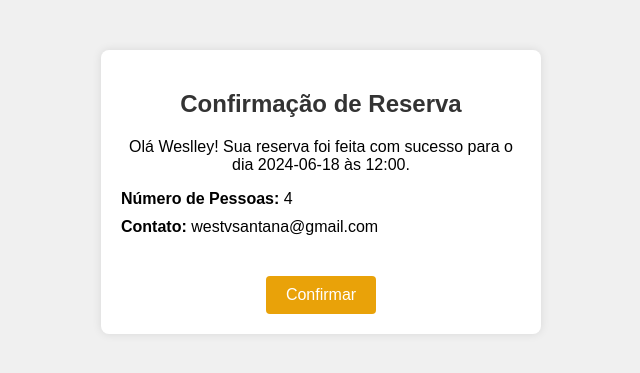
After one commit to Wsllyz/Mascate-MS, a Django app: page /reserva/confirmacao/ in a window 1280 px wide. The commit adds this page. Shown: the top 373 px of the page, without its empty margins (319-959 px from the left). Run offline with Django 5.2, Linux system fonts and the light colour scheme.

Commit message:
updateProject

```diff
--- a/principal/models.py
+++ b/principal/models.py
@@ -8,5 +8,5 @@ class Reserva(models.Model):
     data = models.DateField()
     hora = models.TimeField()
     numero_pessoas = models.IntegerField()
-    ocasiao_especial = models.BooleanField()
+    ocasiao_especial = models.TextField(max_length=30)
     comentarios = models.TextField(max_length=1000)
--- /dev/null
+++ b/principal/templates/confirmacao.html
@@ -0,0 +1,62 @@
+<!DOCTYPE html>
+<html lang="pt-br">
+<head>
+    <meta charset="UTF-8">
+    <meta name="viewport" content="width=device-width, initial-scale=1.0">
+    <title>Reserva confirmada!</title>
+    <style>
+        body {
+            font-family: Arial, sans-serif;
+            background-color: #f0f0f0;
+            text-align: center;
+            margin: 50px;
+        }
+        .container {
+            background-color: #ffffff;
+            border-radius: 8px;
+            box-shadow: 0 0 10px rgba(0, 0, 0, 0.1);
+            padding: 20px;
+            max-width: 400px;
+            margin: 0 auto;
+        }
+        h2 {
+            color: #333333;
+        }
+        .details {
+            text-align: left;
+            margin-bottom: 20px;
+        }
+        .details p {
+            margin: 10px 0;
+        }
+        .button {
+            background-color: #e9a209;
+            color: white;
+            border: none;
+            padding: 10px 20px;
+            text-align: center;
+            text-decoration: none;
+            display: inline-block;
+            font-size: 16px;
+            margin-top: 20px;
+            cursor: pointer;
+            border-radius: 4px;
+        }
+        .button:hover {
+            background-color: #e9a209;
+        }
+    </style>
+</head>
+<body>
+    <div class="container">
+        <h2>Confirmação de Reserva</h2>
+        <p>Olá {{ nome }}! Sua reserva foi feita com sucesso para o dia {{ data }} às {{ hora }}.</p>
+
+        <div class="details">
+            <p><strong>Número de Pessoas:</strong> {{ pessoas }}</p>
+            <p><strong>Contato:</strong> {{ email }}</p>
+        </div>
+        <button class="button" onclick="location.href='/'">Confirmar</button>
+    </div>
+</body>
+</html>
--- a/principal/urls.py
+++ b/principal/urls.py
@@ -1,6 +1,8 @@
 from django.urls import path
-from principal.views import reserva_view
+from principal.views import reserva_view, reserva_process, confirmacao_view
 
 urlpatterns = [
-    path('', reserva_view, name='reserva')
+    path('', reserva_view, name='reserva'),
+    path('reserva_process/', reserva_process, name='reserva_process'),
+    path('confirmacao/', confirmacao_view, name='confirmacao_view')
 ]
--- a/principal/views.py
+++ b/principal/views.py
@@ -1,5 +1,6 @@
-from django.shortcuts import render
+from django.shortcuts import render, redirect
 from django.http import HttpResponse
+from .models import Reserva
 
 # Create your views here.
 def home(request):
@@ -7,3 +8,43 @@ def home(request):
 
 def reserva_view(request):
     return render(request, 'fazerReservaCliente.html')
+
+def reserva_process(request):
+    if request.method == 'POST':
+        nome_cliente = request.POST['nome']
+        telefone_cliente = request.POST['telefone']
+        email_cliente = request.POST['email']
+        data = request.POST['data']
+        hora = request.POST['horario']
+        numero_pessoas = request.POST['pessoas']
+        ocasiao_especial = request.POST['ocasiao']
+        comentarios = request.POST['comentarios']
+
+        novaReserva = Reserva(
+           nome_cliente = nome_cliente,
+           telefone_cliente = telefone_cliente,
+           email_cliente = email_cliente,
+           data = data,
+           hora = hora,
+           numero_pessoas = numero_pessoas,
+           ocasiao_especial = ocasiao_especial,
+           comentarios = comentarios
+        )
+        novaReserva.save()
+    return redirect('confirmacao_view')
+
+def confirmacao_view(request):
+    nome = "Weslley"
+    data = "2024-06-18"
+    hora = "12:00"
+    pessoas = 4
+    email = "westvsantana@gmail.com"
+
+    context = {
+        'nome': nome,
+        'data':data,
+        'hora':hora,
+        'pessoas':pessoas,
+        'email':email
+    }
+    return render(request, 'confirmacao.html', context)
```
Also changed, not shown: principal/templates/fazerReservaCliente.html (+2 -15 lines), db.sqlite3, principal/migrations/0003_alter_reserva_ocasiao_especial.py (added).
